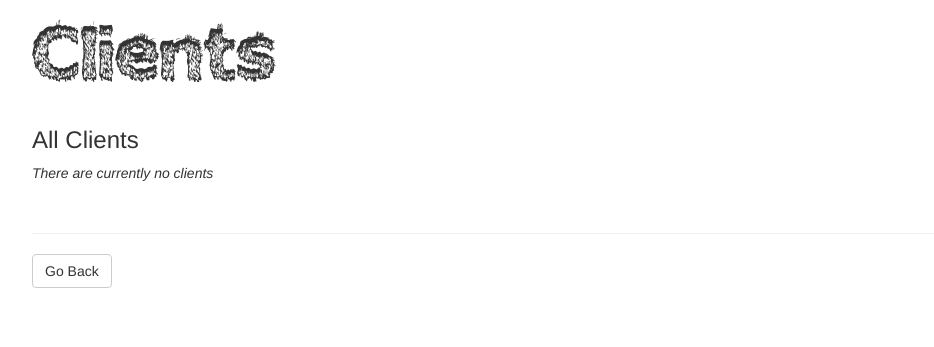
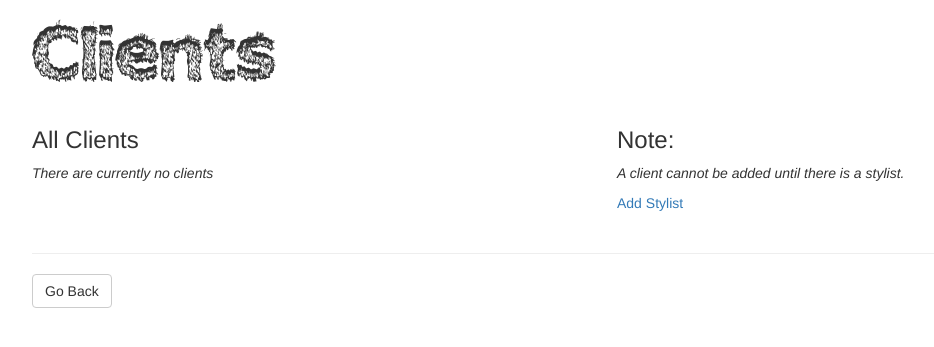
Before and after one commit to LisaMacCarrigan/hair-salon-php, a PHP site: template views/clients.html.twig in a window 1280 px wide. Shown: the top 347 px of the page, without its empty margins (38-972 px from the left). Run offline with PHP 8.4, Linux system fonts and the light colour scheme; the template is opened without the code that fills it, so the values that code supplies are empty; some libraries are stand-ins or nearby versions.

Commit message:
add link to add new stylist

```diff
--- a/views/clients.html.twig
+++ b/views/clients.html.twig
@@ -38,6 +38,11 @@
                             </div>
                             <button type="submit" class="btn btn-success">Add</button>
                         </form>
+                    {% else %}
+                    <div>
+                        <h3>Note:</h3>
+                        <p><em>A client cannot be added until there is a stylist.</em></p><a href="/stylists">Add Stylist</a>
+                    </div>
                     {% endif %}
                 </div>
             </div>
```
